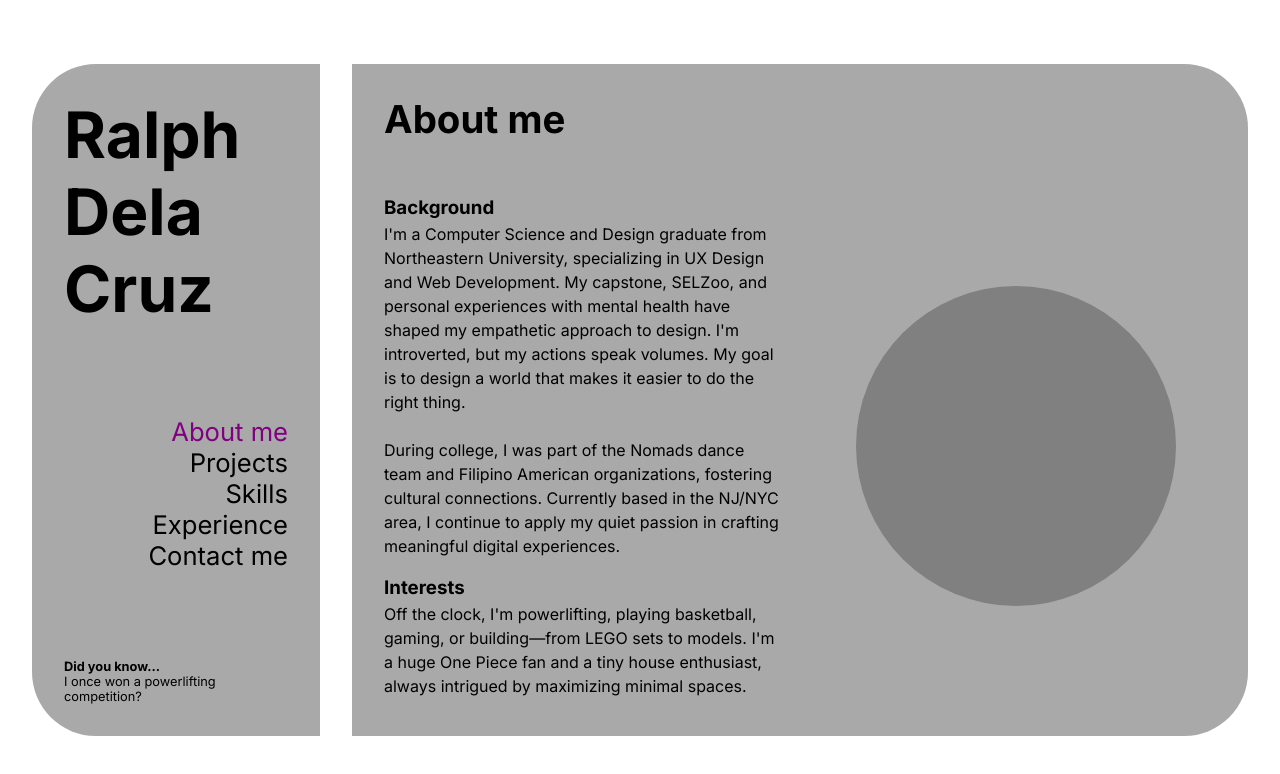
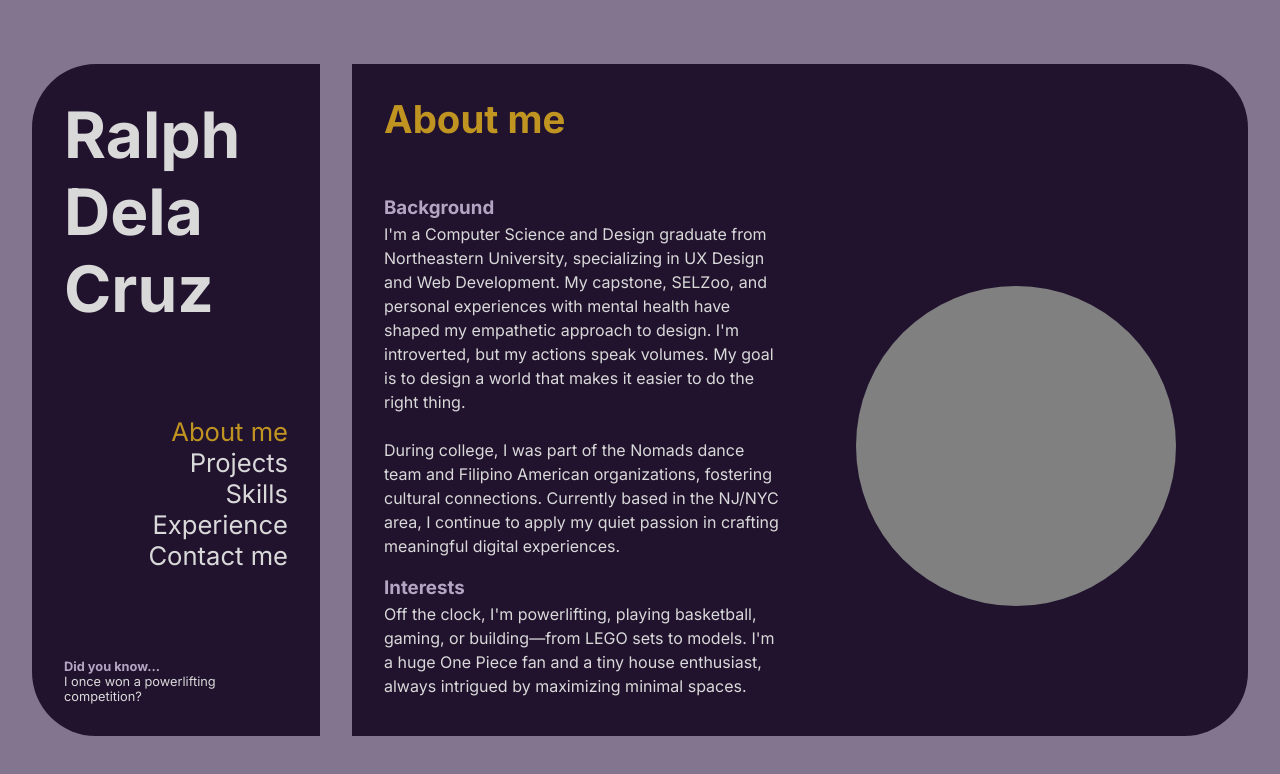
Before and after one commit to delacruzralph/ralph-website, a Next.js app: page / in a window 1280 px wide. Shown: the top 774 px of the page. Built offline with nearby package versions, Linux system fonts and the light colour scheme.

Commit message:
add variables for colors

```diff
--- a/app/components/About.module.css
+++ b/app/components/About.module.css
@@ -1,5 +1,5 @@
 .section {
-  background-color: darkgray;
+  background-color: var(--dark-purple);
   height: calc(100vh - 8rem);
   margin-block: 2rem;
   border-top-right-radius: 4rem;
@@ -11,6 +11,7 @@
 .h2 {
   margin-bottom: 2rem;
   font-size: clamp(2rem, 3vw, 3rem);
+  color: var(--gold);
 }
 
 .aboutContent {
@@ -22,6 +23,11 @@
   height: calc(100vh - 16rem);
   align-items: center;
   justify-items: center;
+  color: var(--light-neutral);;
+}
+
+.aboutContent h3 {
+  color: var(--light-purple);
 }
 
 .interests {
--- a/app/components/Contact.module.css
+++ b/app/components/Contact.module.css
@@ -1,5 +1,5 @@
 .section {
-  background-color: darkgray;
+  background-color: var(--dark-purple);
   height: calc(100vh - 8rem);
   margin-block: 2rem;
   border-top-right-radius: 4rem;
@@ -10,6 +10,7 @@
 
 .h2 {
   font-size: clamp(2rem, 3vw, 3rem);
+  color: var(--gold);;
   margin-bottom: 1rem;
 }
 
@@ -20,12 +21,14 @@
   line-height: 1.5;
   height: calc(100vh - 16rem);
   gap: 1rem;
+  color: var(--light-neutral);
   align-items: center;
 }
 
 .label {
   display: block;
   font-size: clamp(.75rem, 1vw, 1.5rem);
+  color: var(--light-purple);
   font-weight: bold;
 }
 
@@ -41,7 +44,7 @@
 
 .error {
   margin-top: -0.25rem;
-  color: darkred;
+  color: red;
 }
 
 .button {
@@ -52,6 +55,8 @@
   margin-top: 1vh;
   font-size: clamp(.75rem, 1.25vw, 1.5rem);
   font-weight: bold;
+  color: var(--light-neutral);
+  background-color: var(--gold);
 }
 
 .contactImg {
--- a/app/components/Projects.module.css
+++ b/app/components/Projects.module.css
@@ -10,16 +10,15 @@
   width: 100%;
 }
 
-.contentSection {
-}
-
 .contentSectionH3 {
   font-size: clamp(1rem, 1.5vw, 2rem);
+  color: var(--light-purple);
   margin-top: .5rem;
 }
 
 .contentSectionP {
   font-size: clamp(.75rem, 1.25vw, 1.5rem);
+  color: var(--light-neutral);;
   line-height: 1.25;
 }
 
@@ -29,7 +28,7 @@
   left: 25vw;
   width: 72.5vw;
   height: calc(100vh - 8rem);
-  background-color: white;
+  background-color: var(--light-purple);
   opacity: 0;
   visibility: hidden;
   transition: opacity 0.3s ease-in-out, visibility 0.3s ease-in-out;
@@ -68,11 +67,12 @@
   margin-top: .5rem;
   font-weight: bold;
   text-align: left;
-  background-color: darkgray;
+  color: white;
+  background-color: var(--dark-purple);
 }
 
 .mainSection {
-  background-color: darkgray;
+  background-color: var(--dark-purple);
   height: calc(100vh - 8rem);
   margin-block: 2rem;
   border-top-right-radius: 4rem;
@@ -90,6 +90,7 @@
 
 .mainSectionH2 {
   font-size: clamp(2rem, 3vw, 3rem);
+  color: var(--gold);
   margin-bottom: 2rem;
 }
 
--- a/app/components/Resume.module.css
+++ b/app/components/Resume.module.css
@@ -1,5 +1,5 @@
 .section {
-  background-color: darkgray;
+  background-color: var(--dark-purple);
   height: calc(100vh - 8rem);
   margin-block: 2rem;
   border-top-right-radius: 4rem;
@@ -10,12 +10,15 @@
 
 .h2 {
   font-size: clamp(2rem, 3vw, 3rem);
+  color: var(--gold);
   margin-bottom: 0.5rem;
 }
 
 .resumeContent {
   display: grid;
   height: calc(100vh - 16rem);
+  color: var(--light-neutral);
+  grid-template-columns: 3fr 1fr;
   align-items: center;
 }
 
@@ -26,6 +29,7 @@
 
 .h3 {
   font-size: clamp(.75rem, 1.25vw, 1.5rem);
+  color: var(--light-purple);
   margin-bottom: .25rem;
 }
 
--- a/app/components/Sidebar.js
+++ b/app/components/Sidebar.js
@@ -44,15 +44,15 @@ export default function Sidebar() {
       <h1>Ralph Dela Cruz</h1>
       <nav>
         <ul>
-          <li><a href="#about" style={{ color: activeSection === 'about' ? 'purple' : 'black' }}>About me</a></li>
-          <li><a href="#projects" style={{ color: activeSection === 'projects' ? 'purple' : 'black' }}>Projects</a></li>
-          <li><a href="#skills" style={{ color: activeSection === 'skills' ? 'purple' : 'black' }}>Skills</a></li>
-          <li><a href="#resume" style={{ color: activeSection === 'resume' ? 'purple' : 'black' }}>Experience</a></li>
-          <li><a href="#contact" style={{ color: activeSection === 'contact' ? 'purple' : 'black' }}>Contact me</a></li>
+          <li><a href="#about" style={{ color: activeSection === 'about' ? 'var(--gold)' : 'var(--light-neutral)' }}>About me</a></li>
+          <li><a href="#projects" style={{ color: activeSection === 'projects' ? 'var(--gold)' : 'var(--light-neutral)' }}>Projects</a></li>
+          <li><a href="#skills" style={{ color: activeSection === 'skills' ? 'var(--gold)' : 'var(--light-neutral)' }}>Skills</a></li>
+          <li><a href="#resume" style={{ color: activeSection === 'resume' ? 'var(--gold)' : 'var(--light-neutral)' }}>Experience</a></li>
+          <li><a href="#contact" style={{ color: activeSection === 'contact' ? 'var(--gold)' : 'var(--light-neutral)' }}>Contact me</a></li>
         </ul>
       </nav>
       <div className={styles['did-you-know']}>
-        <h4>
+        <h4 className={styles.h4}>
           Did you know...
         </h4>
         <p>{funFact}</p>
--- a/app/components/Sidebar.module.css
+++ b/app/components/Sidebar.module.css
@@ -1,6 +1,6 @@
 /* Sidebar.module.css */
 .sidebar {
-  background-color: darkgray;
+  background-color: var(--dark-purple);
   height: calc(100vh - 8rem);
   margin-block: 2rem;
   padding: 2rem;
@@ -12,7 +12,8 @@
 }
 
 .sidebar h1 {
-  font-size: clamp(3rem, 5vw, 5rem);;
+  font-size: clamp(3rem, 5vw, 5rem);
+  color: var(--light-neutral);;
 }
 
 .sidebar ul {
@@ -23,6 +24,11 @@
   font-size: clamp(1.5rem, 2vw, 2rem);
 }
 
+.h4 {
+  color: var(--light-purple);
+}
+
 .did-you-know {
   font-size: clamp(.75rem, 1vw, 1.25rem);
+  color: var(--light-neutral);;
 }
--- a/app/components/Skills.js
+++ b/app/components/Skills.js
@@ -6,7 +6,7 @@ export default function Skills({ id, title }) {
       <h2 className={styles.h2}>{title}</h2>
       <div className={styles.skillsContent}>
         <div className="skills-text">
-          <h3>Web Development</h3>
+          <h3 className={styles.h3}>Web Development</h3>
           <ul className={styles.ul}>
             <li>Proficiency in JavaScript, HTML/CSS, and Python</li>
             <li>Experience with React, Bootstrap, and Next.js frameworks</li>
--- a/app/components/Skills.module.css
+++ b/app/components/Skills.module.css
@@ -1,5 +1,5 @@
 .section {
-  background-color: darkgray;
+  background-color: var(--dark-purple);
   height: calc(100vh - 8rem);
   margin-block: 2rem;
   border-top-right-radius: 4rem;
@@ -10,6 +10,7 @@
 
 .h2 {
   font-size: clamp(2rem, 3vw, 3rem);
+  color: var(--gold);;
   margin-bottom: 2rem;
 }
 
@@ -21,11 +22,13 @@
   height: calc(100vh - 16rem);
   gap: 1rem;
   font-size: clamp(.75rem, 1.25vw, 1.5rem);
+  color: var(--light-neutral);;
   line-height: 1.5;
 }
 
 .h3 {
   font-size: clamp(1rem, 1.5vw, 2rem);
+  color: var(--light-purple);
   margin-top: 1rem;
 }
 
--- a/app/globals.css
+++ b/app/globals.css
@@ -6,7 +6,11 @@
     'Fira Mono', 'Droid Sans Mono', 'Courier New', monospace;
 
   --foreground-rgb: 0, 0, 0;
-  --background: 255, 255, 255;
+  --bg-purple: #83748F;
+  --light-purple: #B5A4C3;
+  --dark-purple: #21132E;
+  --gold: #C09421;
+  --light-neutral: #D9D9D9;
 }
 
 * {
@@ -25,7 +29,7 @@ body {
 
 body {
   color: rgb(var(--foreground-rgb));
-  background: var(--background);
+  background: var(--bg-purple);
   scroll-snap-type: y mandatory;
 }
 
--- a/app/layout.module.css
+++ b/app/layout.module.css
@@ -2,7 +2,7 @@
   z-index: 1;
   position: fixed;
   top: 0;
-  background-color: white;
+  background-color: var(--bg-purple);
   width: 100vw;
   height: 4rem;
 }
@@ -11,27 +11,27 @@
   margin-top: 2rem;
   display: grid;
   grid-template-columns: 1fr 3fr;
+  background-color: var(--bg-purple);
   height: calc(100vh - 4rem);
 }
 
 .sidebarLayout {
   position: fixed;
   left: 2.5vw;
-  background-color: white;
   width: 22.5vw;
 }
 
 .mainContentLayout {
   margin-left: 25vw;
-  background-color: white;
+  background-color: var(--bg-purple);
   width: 72.5vw;
-  border-left: 2rem white solid;
+  border-left: 2rem var(--bg-purple) solid;
 }
 
 .bottomFixedBar {
   position: fixed;
   bottom: 0;
-  background-color: white;
+  background-color: var(--bg-purple);;
   width: 100vw;
   height: 4rem;
 }
```
Also changed, not shown: app/components/Resume.js (+6 -6 lines).
